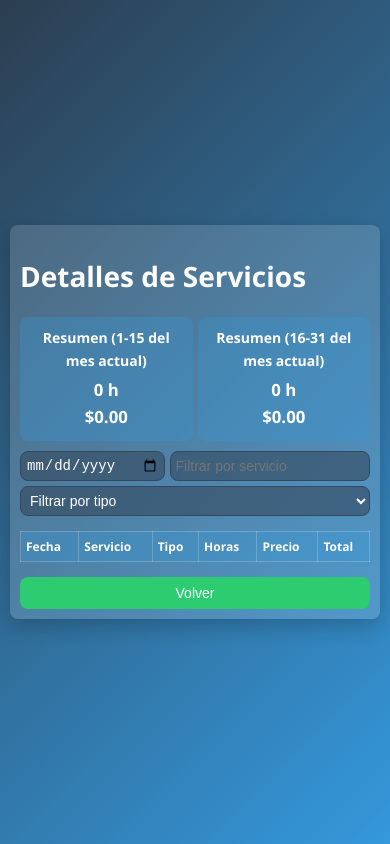
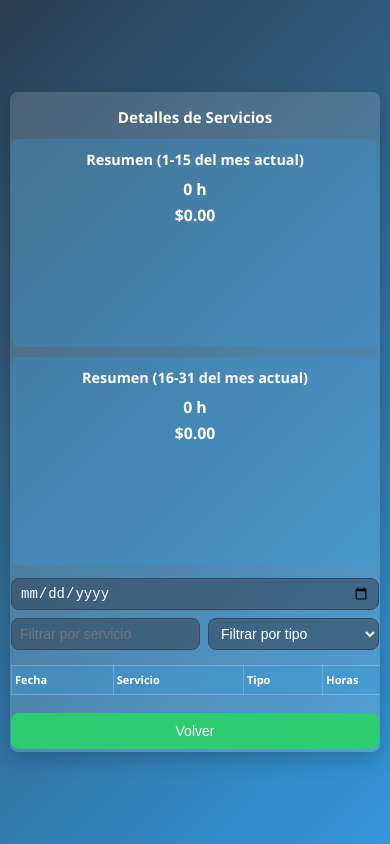
Before and after one commit to Ema5822/calcular.github.io, a plain HTML site: page details.html in a window 390 px wide. Drawn offline with Linux system fonts and the light colour scheme.

Commit message:
Add files via upload

```diff
--- a/details.html
+++ b/details.html
@@ -28,15 +28,22 @@
             border-radius: 8px;
             box-shadow: 0 8px 20px rgba(0, 0, 0, 0.2);
             width: 100%;
-            max-width: 350px;
-            margin: 5px;
+            max-width: 900px;
+            margin: 10px;
+        }
+
+        h1 {
+            font-size: 1.3em;
+            margin-bottom: 10px;
+            text-align: center;
         }
 
         .filter-section {
             display: flex;
             flex-wrap: wrap;
-            gap: 5px;
-            margin-bottom: 10px;
+            gap: 8px;
+            margin-bottom: 12px;
+            justify-content: center;
         }
 
         .filter-section input,
@@ -45,8 +52,9 @@
             border: 1px solid #34495e;
             border-radius: 8px;
             color: white;
-            padding: 5px;
-            flex-grow: 1;
+            padding: 6px 8px;
+            min-width: 120px;
+            flex: 1 1 170px;
             font-size: 14px;
         }
 
@@ -54,7 +62,7 @@
             width: 100%;
             border-collapse: collapse;
             margin-top: 15px;
-            font-size: 12px;
+            font-size: 13px;
         }
 
         table, th, td {
@@ -62,13 +70,15 @@
         }
 
         th, td {
-            padding: 5px;
+            padding: 6px 8px;
             text-align: left;
             color: white;
+            font-size: 0.98em;
         }
 
         th {
             background-color: rgba(52, 152, 219, 0.3);
+            font-size: 1em;
         }
 
         tr:nth-child(even) {
@@ -82,15 +92,15 @@
         .back-button {
             display: block;
             width: 100%;
-            padding: 8px;
+            padding: 10px 0;
             background-color: #2ecc71;
             color: white;
             border: none;
             border-radius: 8px;
-            margin-top: 15px;
+            margin-top: 18px;
             cursor: pointer;
             transition: background-color 0.3s ease;
-            font-size: 14px;
+            font-size: 1em;
         }
 
         .back-button:hover {
@@ -99,7 +109,7 @@
 
         .no-results {
             text-align: center;
-            padding: 20px;
+            padding: 22px;
             background-color: rgba(52, 73, 94, 0.6);
             border-radius: 8px;
         }
@@ -107,26 +117,134 @@
         .summary-section {
             display: flex;
             justify-content: space-between;
-            gap: 5px;
-            margin-bottom: 10px;
+            gap: 14px;
+            margin-bottom: 13px;
+            flex-wrap: wrap;
         }
         .summary-block {
             background-color: rgba(52, 152, 219, 0.3);
             border-radius: 8px;
-            padding: 10px;
-            flex: 1;
+            padding: 11px 17px;
+            flex: 1 1 190px;
+            min-width: 150px;
             text-align: center;
         }
         .summary-block h2 {
             margin-top: 0;
             color: white;
-            font-size: 1em;
-            margin-bottom: 5px;
+            font-size: 1.03em;
+            margin-bottom: 6px;
         }
         .summary-total {
-            font-size: 1.2em;
+            font-size: 1.13em;
             font-weight: bold;
             color: white;
+        }
+
+        .delete-btn {
+            background: none;
+            border: none;
+            color: #e74c3c;
+            font-size: 19px;
+            cursor: pointer;
+            padding: 0;
+            line-height: 1;
+            transition: color 0.3s ease;
+        }
+
+        .delete-btn:hover {
+            color: #c0392b;
+        }
+
+        /* Wide screens - desktop adjustments */
+        @media (min-width: 601px) {
+            .container {
+                max-width: 900px;
+                padding: 30px 36px;
+                font-size: 1.1em;
+            }
+            table {
+                font-size: 15px;
+            }
+            .filter-section input,
+            .filter-section select {
+                font-size: 1em;
+                min-width: 165px;
+            }
+            .summary-section {
+                gap: 22px;
+            }
+            .summary-block {
+                font-size: 1.07em;
+                min-width: 216px;
+            }
+            h1 {
+                font-size: 1.6em;
+            }
+        }
+
+        /* Tablet */
+        @media (max-width: 900px) and (min-width: 401px) {
+            .container {
+                padding: 15px 10px;
+                max-width: 98vw;
+            }
+            table, th, td {
+                font-size: 1em;
+            }
+            .summary-block {
+                min-width: 120px;
+            }
+        }
+
+        /* Mobile: scrollable table & compact layout */
+        @media (max-width: 600px) {
+            .container {
+                max-width: 99vw;
+                padding: 6px 2px;
+            }
+            .summary-section {
+                flex-direction: column;
+                gap: 10px;
+            }
+            th, td {
+                padding: 5px 3px;
+                font-size: 0.99em;
+            }
+            .summary-block {
+                padding: 9px 7px;
+                min-width: unset;
+            }
+            .filter-section input, .filter-section select {
+                min-width: 120px;
+                font-size: 14px;
+            }
+            table {
+                font-size: 12px;
+            }
+            h1 {
+                font-size: 1.08em;
+            }
+        }
+
+        /* Very small screens */
+        @media (max-width: 390px) {
+            .container {
+                padding: 3px 1px;
+            }
+            th, td {
+                font-size: 11px;
+            }
+        }
+
+        /* Horizontal scroll for table if needed on mobile */
+        @media (max-width: 700px) {
+            .container {
+                overflow-x: auto;
+            }
+            table {
+                min-width: 610px;
+            }
         }
 
         /* Prevent text selection and zooming */
```
